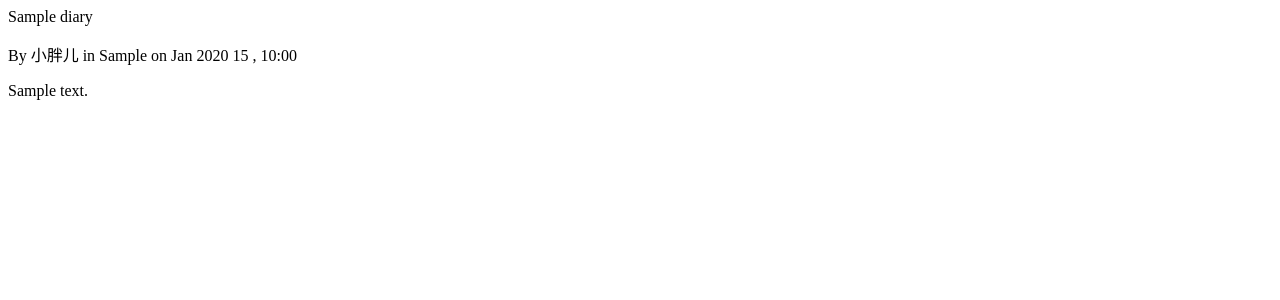
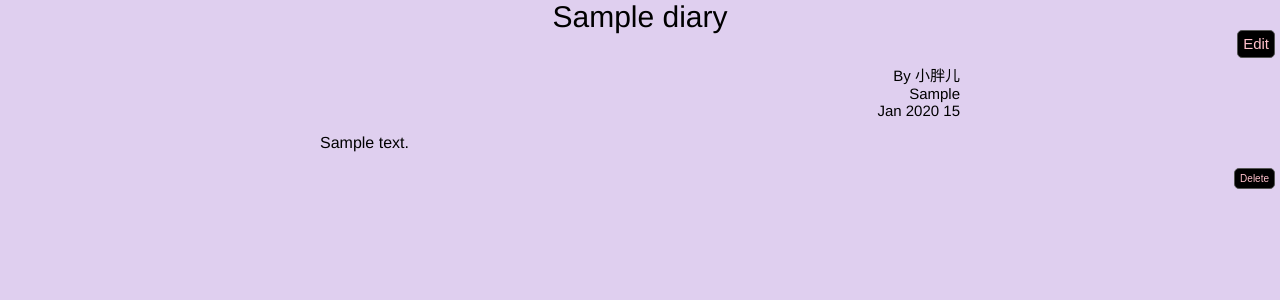
Before and after one commit to plz717/FlaskProjects, a Flask app: page /diaries/1 in a window 1280 px wide. Shown: the top 300 px of the page. Run offline with Flask 2, Linux system fonts and the light colour scheme; tables that the repository leaves empty hold one stand-in row (values such as "Sample post").

Commit message:
my first diary

```diff
--- a/flask-blog/app.py
+++ b/flask-blog/app.py
@@ -1,12 +1,13 @@
 import os
 
-from flask import Flask, render_template
+from flask import Flask, render_template, request, redirect, url_for, flash
 from flask_sqlalchemy import SQLAlchemy
 import datetime
 import click
 
 app = Flask(__name__)
 app.config['DEBUG'] = True
+app.config['SECRET_KEY'] = 'dev'
 
 # 设置变量以告诉数据库连接地址
 app.config['SQLALCHEMY_DATABASE_URI'] = 'sqlite:////' + os.path.join(app.root_path, 'data.db')
@@ -42,10 +43,9 @@ def initdb(drop):
 @app.cli.command()
 def addfakedata():
     user = User(name = '小胖儿')
-    d1 = Diary(title = 'my first diary', content = 'Im so happy today!', create_time = datetime.datetime.now(), location = '杭州阿里巴巴')
-    d2 = Diary(title = 'my second diary', content = 'Today is so exciting!', create_time = datetime.datetime.now(), location = '杭州阿里巴巴')
-    d3 = Diary(title = 'my third diary', content = 'So hard my way...', create_time = datetime.datetime.now(), location = '杭州阿里巴巴')
-    # d3 = Diary(title = 'my third diary', content = 'So hard my way...', create_time = datetime.datetime.utcnow().strftime("%b %d %Y, %H:%M"))
+    d1 = Diary(title = 'my first diary', content = 'Im so happy today!', create_time = datetime.date.today(), location = '杭州阿里巴巴')
+    d2 = Diary(title = 'my second diary', content = 'Today is so exciting!', create_time = datetime.date.today(), location = '杭州阿里巴巴')
+    d3 = Diary(title = 'my third diary', content = 'So hard my way...', create_time = datetime.date.today(), location = '杭州阿里巴巴')
 
     db.session.add(user)
     for diary in [d1, d2, d3]:
@@ -58,27 +58,15 @@ def addfakedata():
     print("total count of data in diary table:", Diary.query.count())
 
 
-def fake_data():
-    d1 = Diary(title = 'my first diary', content = 'Im so happy today!', create_time = datetime.datetime.utcnow().strftime("%b %d %Y, %H:%M"))
-    d2 = Diary(title = 'my second diary', content = 'Today is so exciting!', create_time = datetime.datetime.utcnow().strftime("%b %d %Y, %H:%M"))
-    d3 = Diary(title = 'my third diary', content = 'So hard my way...', create_time = datetime.datetime.utcnow().strftime("%b %d %Y, %H:%M"))
-    return  [d1, d2, d3]
-
 # 首页
 @app.route('/')
 def hello():
-    # diaries = fake_data()
     diaries = Diary.query.all()
     return render_template('homepage.html', username='小胖儿', diaries = diaries)
-    # return render_template('homepage.html', username = '小胖儿')
 
 # template: 包含变量和运算逻辑的html/其他格式文本, 默认存储在项目根目录中（即与app.py相同的目录下）
 # 渲染：进行变量替换及逻辑运算的过程，jinja2就是一个模版渲染引擎
 # 静态文件：指的是内容不需要动态生成的文件，如图片、css文件和JavaScript脚本等
-#
-# @app.route('/homepage/<name>')
-# def homepage(name):
-#     return render_template('homepage.html', username = name, biography = 'my self-introduction')
 
 @app.route('/diaries/<diary_id>')
 def show_diary(diary_id):
@@ -86,6 +74,65 @@ def show_diary(diary_id):
     id, title, time, content, location = cur_diary.id, cur_diary.title, cur_diary.create_time, cur_diary.content, cur_diary.location
     time = time.strftime('%b %Y %d , %H:%M')
     return render_template('diary.html', diary_id = id, time = time, title = title, content = content, username = '小胖儿', location = location)
+
+
+# 新建一篇日记
+@app.route('/diaries/create', methods=['GET', 'POST'])
+def create_diary():
+    if request.method == 'POST':
+        username = request.form.get('username')
+        title = request.form.get('title')
+        content = request.form.get('content')
+        location = request.form.get('location')
+        # 验证数据
+        if not username or not title or not content or not location or len(title) > 60 or len(location) > 60:
+            flash('Invalid input!')
+            return redirect(url_for('hello'))
+        diary = Diary(title = title, location = location, content = content, create_time = datetime.date.today())
+        db.session.add(diary)
+        db.session.commit()
+        flash('Diary created successfully!')
+
+        return redirect(url_for('hello'))
+
+    return render_template('create.html')
+
+
+## 删除一篇日记
+@app.route('/diaries/delete/<diary_id>', methods=['POST'])
+def delete_diary(diary_id):
+    if request.method == 'POST':
+        diary = Diary.query.get(diary_id)
+        db.session.delete(diary)
+        db.session.commit()
+        flash('Delete successfully!')
+
+        return redirect(url_for('hello'))
+
+
+## 编辑一篇已存在的日记
+@app.route('/diaries/edit/<diary_id>', methods = ['GET', 'POST'])
+def edit_diary(diary_id):
+    if request.method == 'POST':
+        diary = Diary.query.get(diary_id)
+        return render_template('edit.html', diary = diary)
+
+    return redirect(url_for('hello'))
+
+
+# 保存一篇修改好的日记
+@app.route('/diaries/save/<diary_id>', methods = ['GET', 'POST'])
+def save_diary(diary_id):
+    if request.method == 'POST':
+        diary = Diary.query.get(diary_id)
+        diary.title = request.form.get('title')
+        diary.content = request.form.get('content')
+        diary.location = request.form.get('location')
+        db.session.commit()
+        flash("Save successfully!")
+        return redirect(url_for('hello'))
+
+    return redirect(url_for('hello'))
 
 
 # 注册
@@ -101,7 +148,3 @@ def register():
 #
 #
 # # 登出
-#
-# # 新建博客
-
-# 删除博客
--- a/flask-blog/static/style.css
+++ b/flask-blog/static/style.css
@@ -1,23 +1,100 @@
 /*页面整体*/
 body {
+    background-color: #DFCFEF;
     margin: auto;
     max-width: 640px;
-    font-size: 14px;
+    max-height: 1000px;
+    font-size: 16px;
     font-family: Helvetica, Arial, sans-serif;
 }
 
 /*页脚*/
 footer {
-    color: #888;
-    margin-top: 15px;
+    color: purple;
+    margin-top: 100px;
     text-align: center;
+    padding: 3px;
+}
+
+/*textarea*/
+textarea {
+    resize: none;
+    height: 400px;
+    width: 600px;
+    margin-left: auto;
+    margin-right: right;
+    overflow-y: scroll;
     padding: 10px;
+    line-height: 1.3;
+    text-indent: 20px;
+    font-size: 1em;
+    font-family: Verdana, Arial, Helvetica, sans-serif;
+    background-color: black;
+    color: pink;
+    border: 1px solid purple;
+    border-radius: 20px;
 }
+
+/********************* input format *********************/
+input {
+    background-color:transparent;
+    color:#888;
+    outline-style: none;
+    border: 0px;
+    padding: 2px 1px;
+    line-height: 1.3;
+}
+
 
 /*家人图片*/
 .family {
     display: block;
     margin:0 auto;
     height: 480px;
-    width: 640px;
+    width: 680px;
 }
+
+/*********************** text format ********************/
+/*放大并中心对齐*/
+.center-large {
+    display: block;
+    text-align: center;
+    font-size: 30px;
+    font-family: Helvetica, Arial, sans-serif;
+
+}
+
+/*右对齐*/
+.right-small {
+    text-align: right;
+    font-size: 15px;
+}
+
+/*********************** button format ********************/
+.right-upper-button {
+    position: fixed;
+    top: 30px;
+    right: 5px;
+    font-size: 15px;
+    padding: 3px 5px;
+    text-decoration: none;
+    cursor: pointer;
+    background-color: black;
+    color: pink;
+    border: 1px solid #555555;
+    border-radius: 5px;
+}
+
+.right-lower-button {
+    position: fixed;
+    down: 30px;
+    right: 5px;
+    font-size: 10px;
+    padding: 3px 5px;
+    text-decoration: none;
+    cursor: pointer;
+    background-color: black;
+    color: pink;
+    border: 1px solid #555555;
+    border-radius: 5px;
+}
--- a/flask-blog/templates/diary.html
+++ b/flask-blog/templates/diary.html
@@ -1,8 +1,36 @@
 <head>
+    <link rel="stylesheet" href="{{ url_for('static', filename='style.css') }}" type="text/css">
+</head>
+
+<p class="center-large">
     {# 接受diary id/ title / time / content 变量#}
-    {{ title }}
-</head>
-<p>By {{ username }} in {{ location }} on {{time}} </p>
+     {{ title }}
+</p>
+
+<p class="right-small">
+    By {{ username }}<br>
+    {{ location }}<br>
+    {{time[:12]}}
+</p>
+
+<!--<textarea>-->
+<!--    {{ content }}-->
+<!--</textarea>-->
+
 <body>
-    {{ content }}
+{{ content }}
 </body>
+
+{# edit this diary #}
+<span>
+    <form method="post" action="{{ url_for('edit_diary', diary_id = diary_id) }}">
+        <input class="right-upper-button" type="submit" name="edit" value="Edit">
+    </form>
+</span>
+
+{# delete this diary  #}
+<span>
+    <form method="post" action="{{ url_for('delete_diary', diary_id = diary_id) }}">
+        <input class="right-lower-button"  type="submit" name="delete" value="Delete" onclick="return confirm('Are you sure?')">
+    </form>
+</span>
--- /dev/null
+++ b/flask-blog/templates/test.html
@@ -0,0 +1,5 @@
+<head>
+    <link rel="stylesheet" href="{{ url_for('static', filename='style.css') }}">
+<!--    <link rel="stylesheet" href="static/style.css">-->
+    <input class="button" type="submit" id="normal" name="test" value="Test"/>
+</head>
```
Also changed, not shown: flask-blog/templates/create.html (added, +13 -0 lines), flask-blog/templates/edit.html (added, +13 -0 lines), flask-blog/templates/homepage.html (+12 -12 lines).
